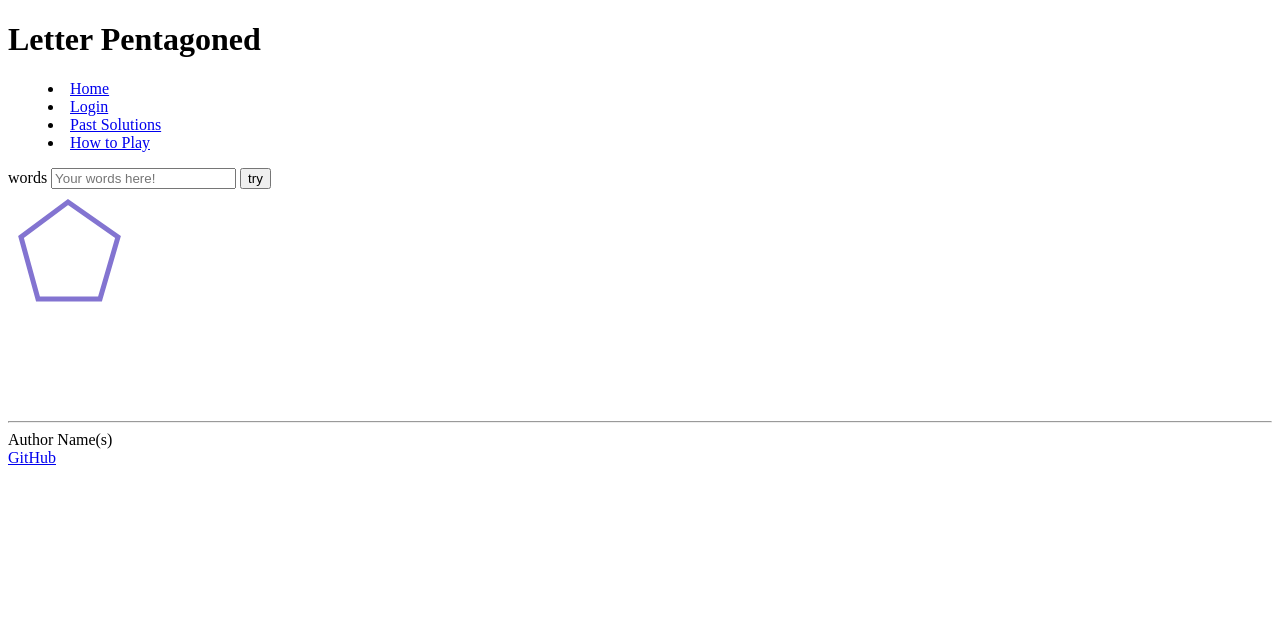
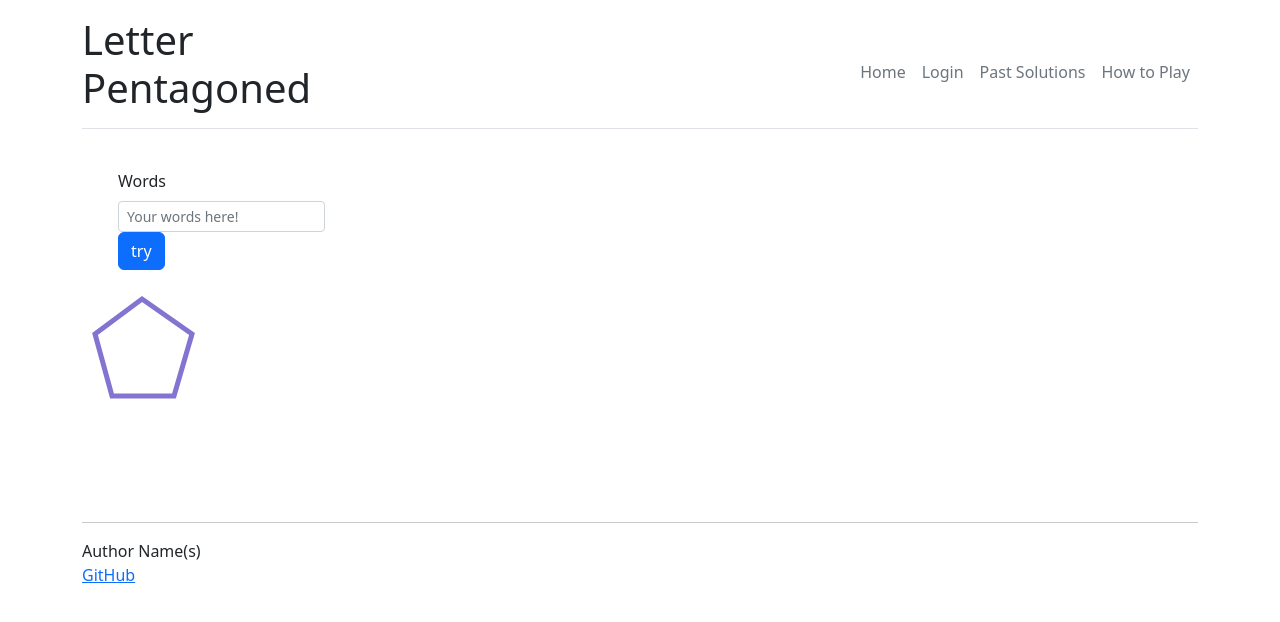
Before and after one commit to oliviaWil/startup, a plain HTML site: page index.html in a window 1280 px wide. Drawn offline with nearby package versions, Linux system fonts and the light colour scheme.

Commit message:
added bootstrap

```diff
--- /dev/null
+++ b/custom.css
@@ -0,0 +1,3 @@
+.btn btn-primary {
+    background-color: yellow;
+ }
--- a/index.html
+++ b/index.html
@@ -5,31 +5,42 @@
         <!-- Tell browsers not to scale the viewport automatically -->
         <meta name="viewport" content="width=device-width, initial-scale=1.0" />
         <title>Letter Pentagon HTML</title>
+        <link href="https://cdn.jsdelivr.net/npm/bootstrap@5.2.3/dist/css/bootstrap.min.css" rel="stylesheet" integrity="sha384-rbsA2VBKQhggwzxH7pPCaAqO46MgnOM80zW1RWuH61DGLwZJEdK2Kadq2F9CUG65" crossorigin="anonymous">
+        <link rel="stylesheet" type="text/css" href="custom.css">
         <link rel="icon" href="icons8-pentagon-32.png" />
     </head>
-    <Body>
-        <header>
-            <h1> Letter Pentagoned </h1>
-        <nav>
+    <Body class="container">
+        <header class="d-flex flex-wrap align-items-center justify-content-center justify-content-md-between py-3 mb-4 border-bottom">
+            <h1 class="d-flex align-items-center col-md-3 mb-2 mb-md-0 text-dark text-decoration-none"> Letter Pentagoned </h1>
+
             <!-- Menu is a semantic alternative to <ul> that represents an interaction -->
-            <menu>
-              <li><a href="index.html">Home</a></li>
-              <li><a href="login.html">Login</a></li>
-              <li><a href="solutions.html">Past Solutions</a></li>
-              <li><a href="howtoplay.html">How to Play</a></li>
+            <menu class="nav col-12 col-md-auto mb-2 justify-content-center mb-md-0">
+              <li><a href="index.html" class="nav-link px-2 link-secondary">Home</a></li>
+              <li><a href="login.html" class="nav-link px-2 link-secondary">Login</a></li>
+              <li><a href="solutions.html" class="nav-link px-2 link-secondary">Past Solutions</a></li>
+              <li><a href="howtoplay.html" class="nav-link px-2 link-secondary">How to Play</a></li>
             </menu>
-          </nav>
+
         </header>
         <main>
-          <form method="get">
-            <label for="words">words</label>
-            <input type="text" id="name" placeholder="Your words here!" />
-            <button type="submit">try</button>
-          </form>
-          <svg height="220" width="400">
-            <polygon points="60 13,110 48,92 110,30 110,13 48"
-              stroke=#8374D1
-              fill="white" stroke-width="5" />
+          <div class="container">
+            <div class="row">
+              <div class="col-md-3">
+                <form method="get" class="px-4 py-3">
+                  <label for="words" class="form-label">Words</label>
+                  <input type="text" id="name" placeholder="Your words here!"  class="form-control form-control-sm"/>
+                  <button type="submit" class="btn btn-primary">try</button>
+                </form>
+              </div>
+            </div>
+          </div>
+          <div class="col-md-9">
+            <svg height="220" width="400">
+              <polygon points="60 13,110 48,92 110,30 110,13 48"
+                stroke=#8374D1
+                fill="white" stroke-width="5" />
+            </div>
+
       </svg>
       </main>
       <footer>
```
